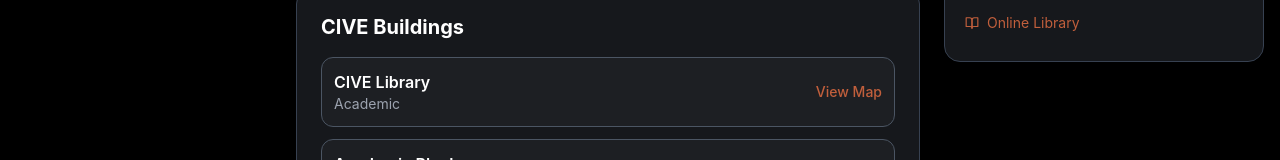
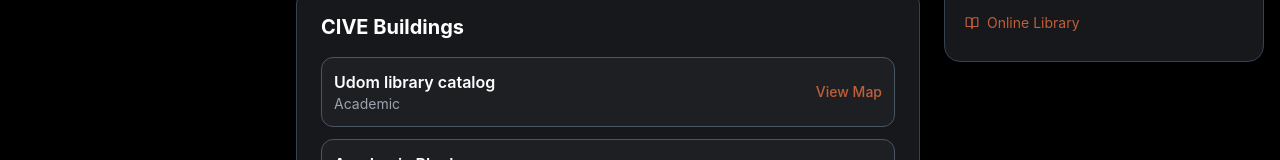
Before and after one commit to zuck30/cive-gpt, a React (Create React App) app in the folder frontend/: page / in a window 1280 px wide. Shown: the part 519-679 px from the top of the page. Built offline with nearby package versions, Linux system fonts and the light colour scheme.

Commit message:
updated the buildings data

```diff
--- a/frontend/src/App.js
+++ b/frontend/src/App.js
@@ -53,14 +53,14 @@ function App() {
   // CIVE Buildings Data from Google Maps coordinates
   const civeBuildings = {
     library: {
-      name: "CIVE Library",
+      name: " Udom library catalog",
       location: { lat: -6.2172955, lng: 35.8095612 },
       address: "College of Informatics and Virtual Education, UDOM",
       type: "Academic",
       description: "Main library with study spaces, computers, and research materials",
       facilities: ["Study Areas", "Computers", "Research Materials", "Quiet Zones"],
       hours: "8:00 AM - 10:00 PM",
-      contact: "udom.ac.tz"
+      contact: "catalog.udom.ac.tz"
     },
     academicBlock: {
       name: "Academic Block",
```
